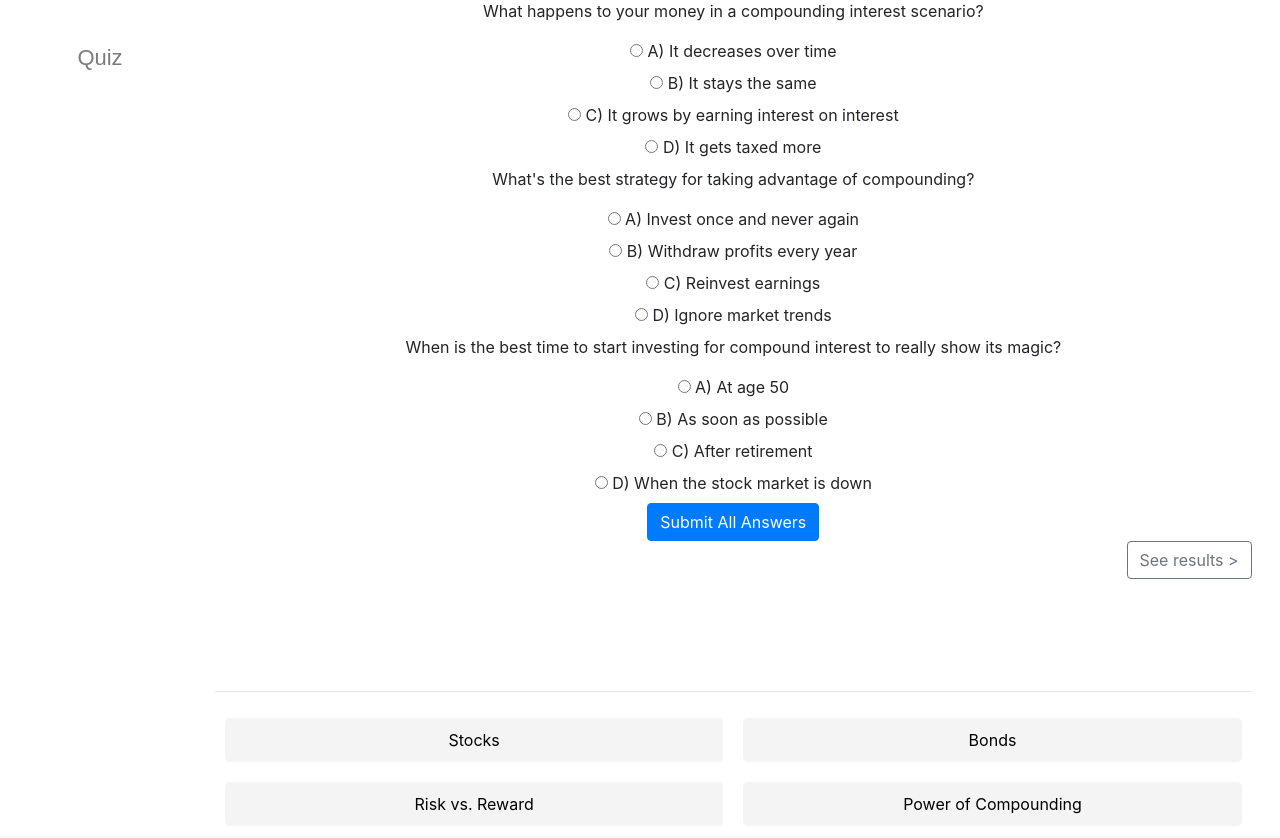
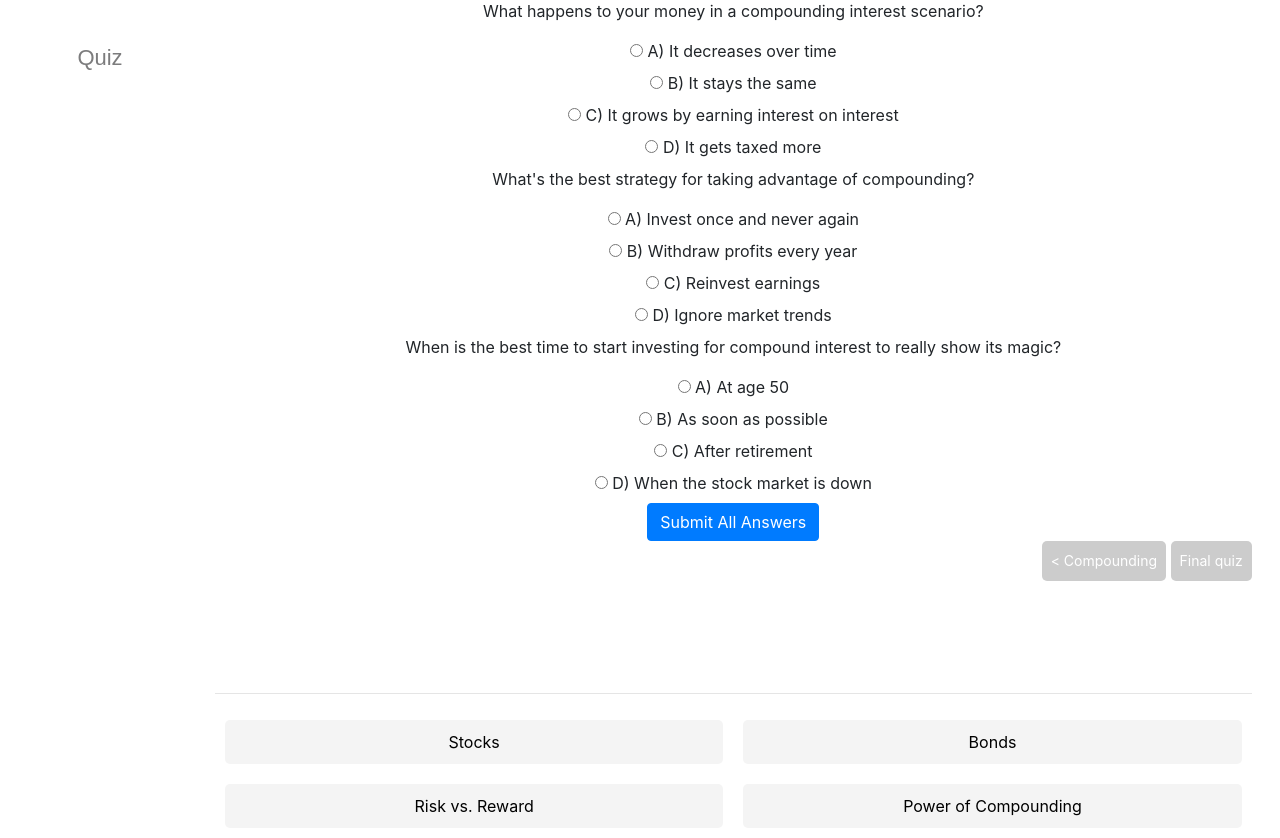
Before and after one commit to Mzisbrod/investips, a Flask app: a page that uses templates/quiz.html in a window 1280 px wide. Shown: the part 117-955 px from the top of the page. Before the commit the page ends 931 px from the top, so only its background shows below. Run offline with Flask 3, Linux system fonts and the light colour scheme; some libraries are stand-ins or nearby versions.

Commit message:
Update quiz.html
flow logic update

```diff
--- a/templates/quiz.html
+++ b/templates/quiz.html
@@ -19,15 +19,27 @@
     </form>
     <!-- Navigation and results links, similar to before -->
     <div class="text-right">
-        {% if content.next == "Final Quiz" %}
-            <a href="{{ url_for('results') }}" class="btn btn-outline-secondary">See results > <i class="fas fa-arrow-right"></i></a>
+        {% if content.title == "Final Quiz" %}
+        </a>
+         <a href="{{ url_for('results') }}" class="btn button-green-2">
+            See results > <i class="fas fa-arrow-right"></i>
+        </a>
+    {% elif content.next == "Final Quiz" %}
+        <!-- Next quiz is the final quiz -->
+        <a href="{{ url_for('class_info', class_name=content.prev) }}" class="btn button-green-2">
+           < {{ content.prev | capitalize }}  <i class="fas fa-arrow-right"></i>
+        </a>
+        <a href="{{ url_for('quiz_info', quiz_name=content.next) }}" class="btn button-green-2">
+            {{ content.next | capitalize }} <i class="fas fa-arrow-right"></i>
+        </a>
         {% else %}
-            <a href="{{ url_for('class_info', class_name=content.prev) }}" class="btn btn-outline-secondary">
-                < {{ content.prev | capitalize }} <i class="fas fa-arrow-right"></i>
-            </a>
-            <a href="{{ url_for('class_info', class_name=content.next) }}" class="btn btn-outline-secondary">
-                {{ content.next | capitalize }} ><i class="fas fa-arrow-right"></i>
-            </a>
+        <!-- Regular quiz prev and next-->
+        <a href="{{ url_for('class_info', class_name=content.prev) }}" class="btn button-green-2">
+            < {{ content.prev | capitalize }} <i class="fas fa-arrow-right"></i>
+        </a>
+        <a href="{{ url_for('class_info', class_name=content.next) }}" class="btn button-green-2">
+            {{ content.next | capitalize }} ><i class="fas fa-arrow-right"></i>
+        </a>
         {% endif %}
     </div>
 </div>
```
